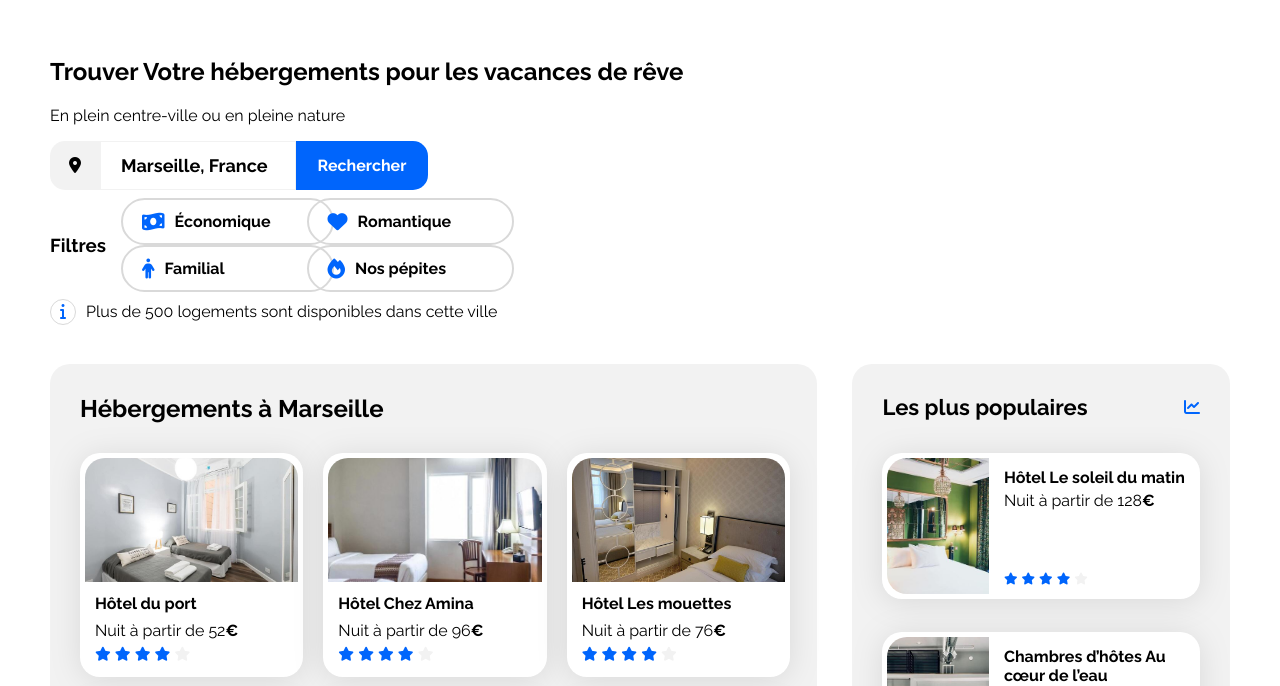
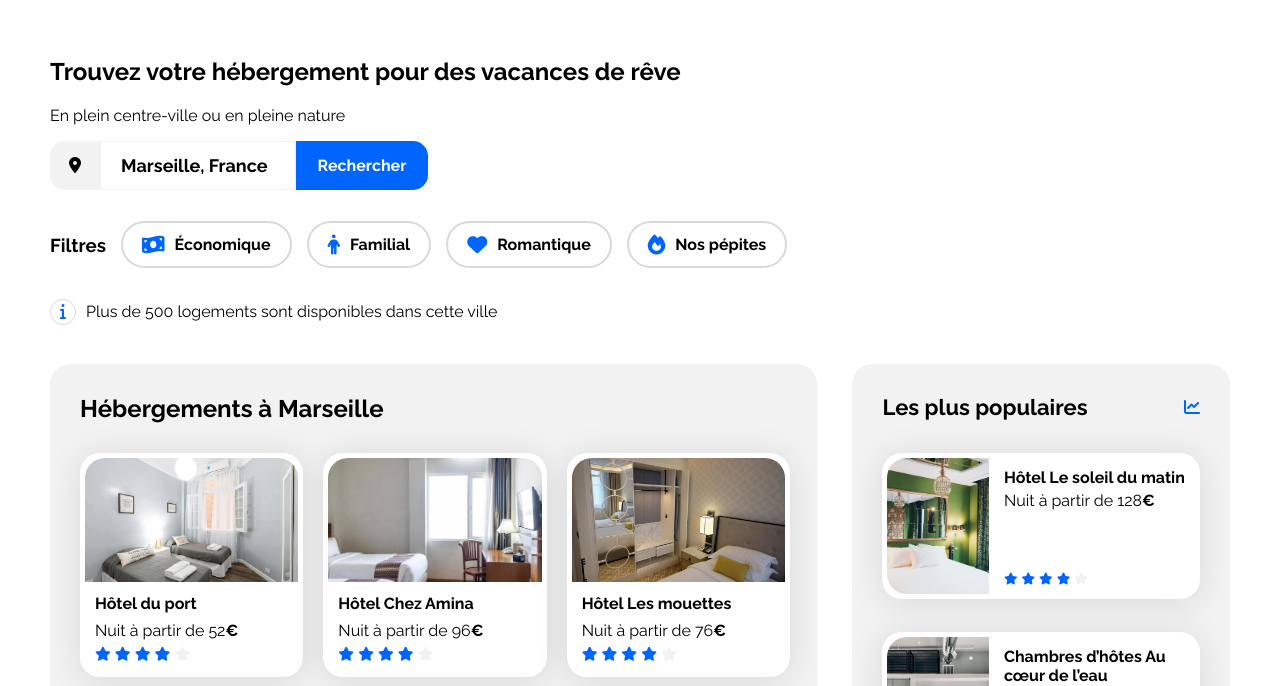
Before and after one commit to aoopen/Projet-2-Page-d-accueil-d-une-agence-de-voyage, a plain HTML site: page index.html in a window 1280 px wide. Shown: the part 55-741 px from the top of the page. Drawn offline with Linux system fonts and the light colour scheme.

Commit message:
Update index.html

```diff
--- a/index.html
+++ b/index.html
@@ -29,7 +29,7 @@
     </header>
         <section class="SearchTitle">
             <div>
-                   <h1>Trouver Votre hébergements pour les vacances de rêve</h1>
+                <h1>Trouvez votre hébergement pour des vacances de rêve</h1>
                 <p>En plein centre-ville ou en pleine nature</p>
             </div>
             <div class="SearchBar">
@@ -40,12 +40,12 @@
         </section>
             <div class="Filtre">
                 <div class="FiltreTitle"><h3>Filtres</h3></div>
+                <div class="FiltreBar">
                 <div class="FiltreBox">
-                    <div class="FiltreMobile">
                     <div class="FiltreIcon"><i class="fa-solid fa-money-bill-wave fa-lg"></i><div><strong>Économique</strong></div></div>
                     <div class="FiltreIcon"><i class="fa-solid fa-person fa-lg"></i><div><strong>Familial</strong></div></div>
                 </div>
-                    <div class="FiltreMobile">
+                <div class="FiltreBox">
                     <div class="FiltreIcon"><i class="fa-solid fa-heart fa-lg"></i><div><strong>Romantique</strong></div></div>
                     <div class="FiltreIcon"><i class="fa-solid fa-fire fa-lg"></i><div><strong>Nos pépites</strong></div></div>
                 </div>
```
Lines whose indentation alone changed are shown as unchanged.
